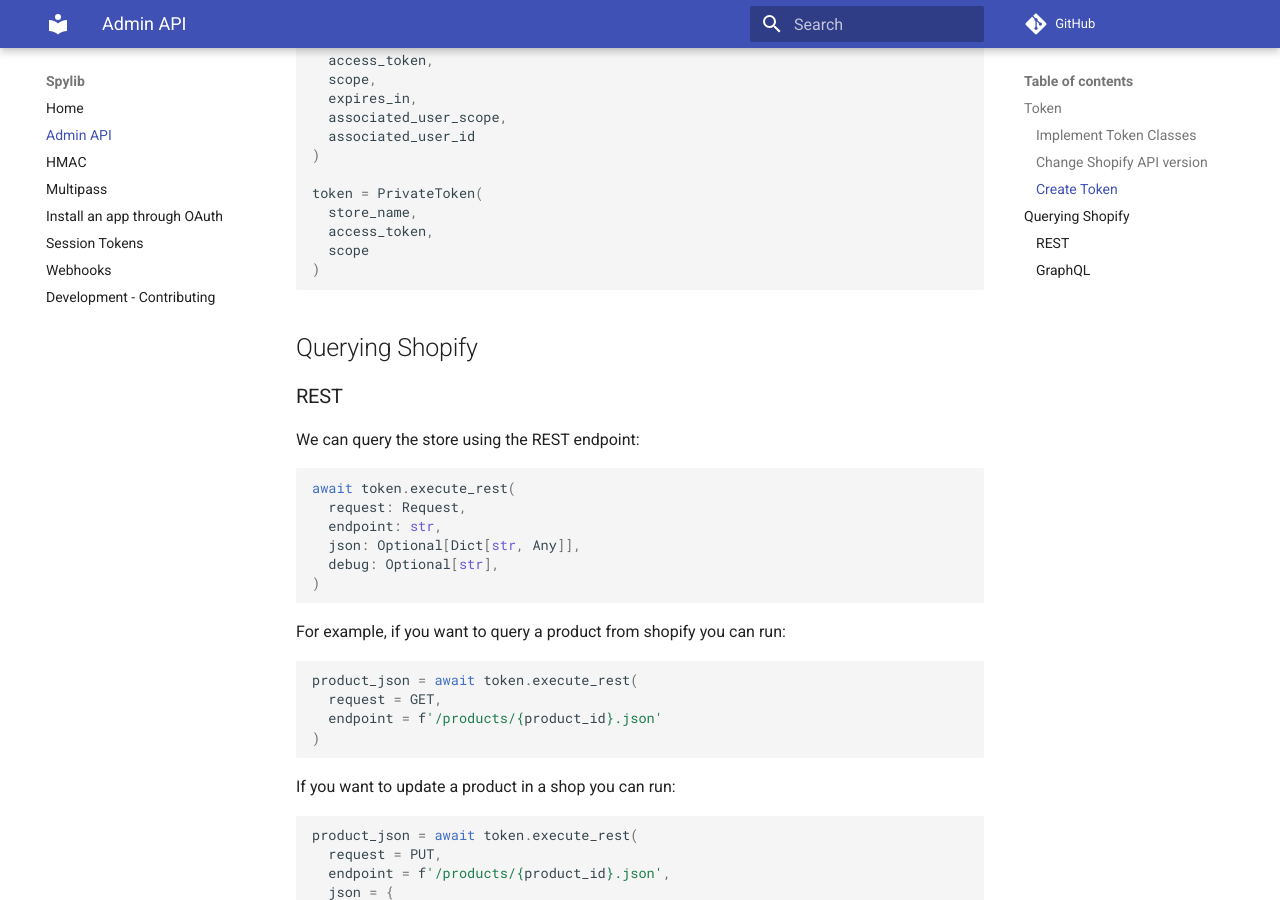
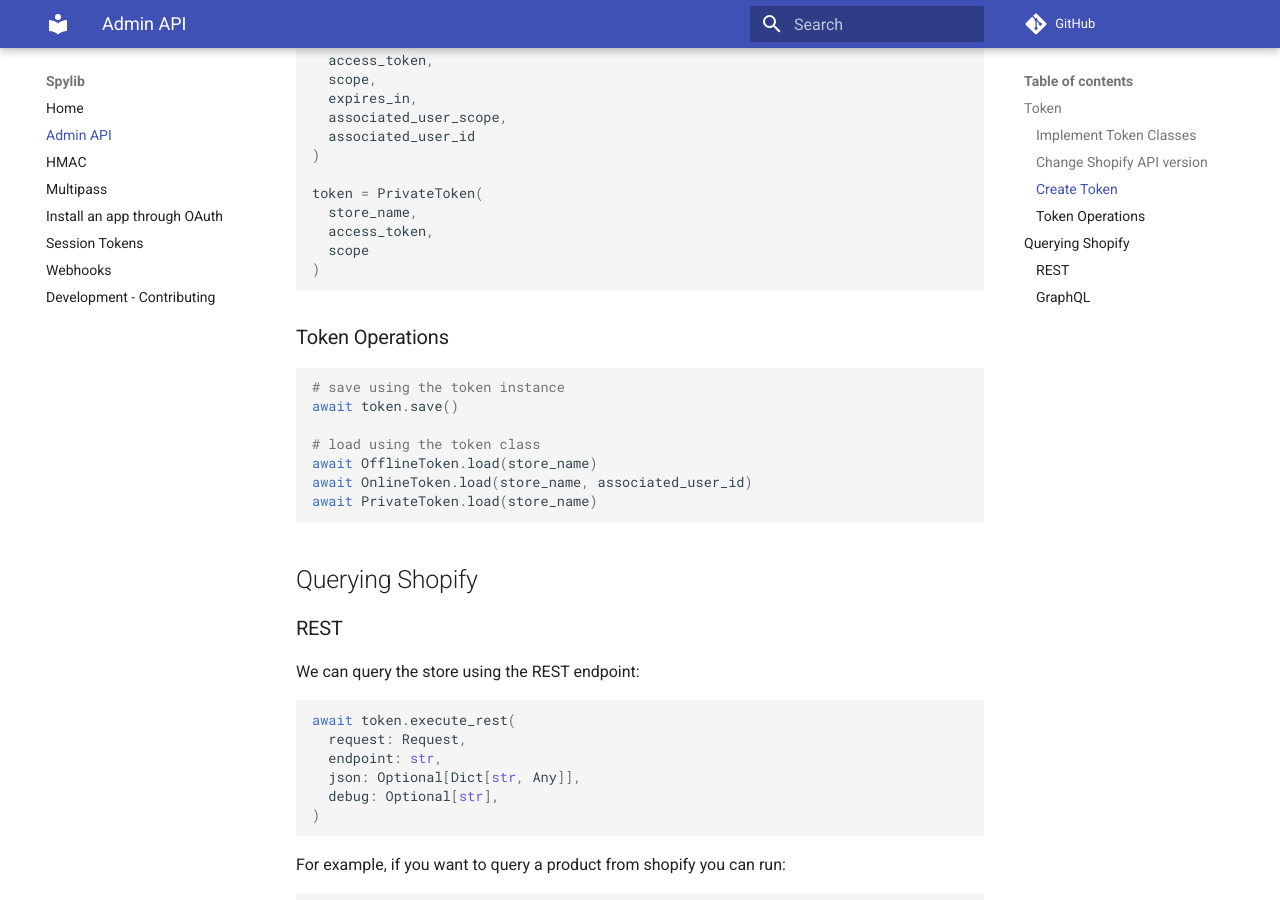
Before and after one commit to SatelCreative/spylib, an MkDocs documentation site: the page built from docs/admin-api.md, in a window 1280 px wide and 900 px high, scrolled down 1874 px. Built offline with MkDocs 1.6.1 and Material for MkDocs 9.7.7, drawn with Linux system fonts in a browser that asks for light colours; comment, search, counter and statistics services are not loaded; the version menu is left out; some of the changed text lies outside the part shown.

Commit message:
add to doc

````diff
--- a/docs/admin-api.md
+++ b/docs/admin-api.md
@@ -24,7 +24,7 @@
       # Some code to save the token to a database
 
   @classmethod
-  async def load(cls, store_name: str, user_id: str):
+  async def load(cls, store_name: str, associated_user: str):
       # Some code to load the token from the database
 
 class PrivateToken(PrivateTokenABC):
@@ -98,6 +98,19 @@
   access_token,
   scope
 )
+```
+
+### Token Operations
+
+```python
+
+# save using the token instance
+await token.save()
+
+# load using the token class
+await OfflineToken.load(store_name)
+await OnlineToken.load(store_name, associated_user_id)
+await PrivateToken.load(store_name)
 ```
 
 ## Querying Shopify
````
